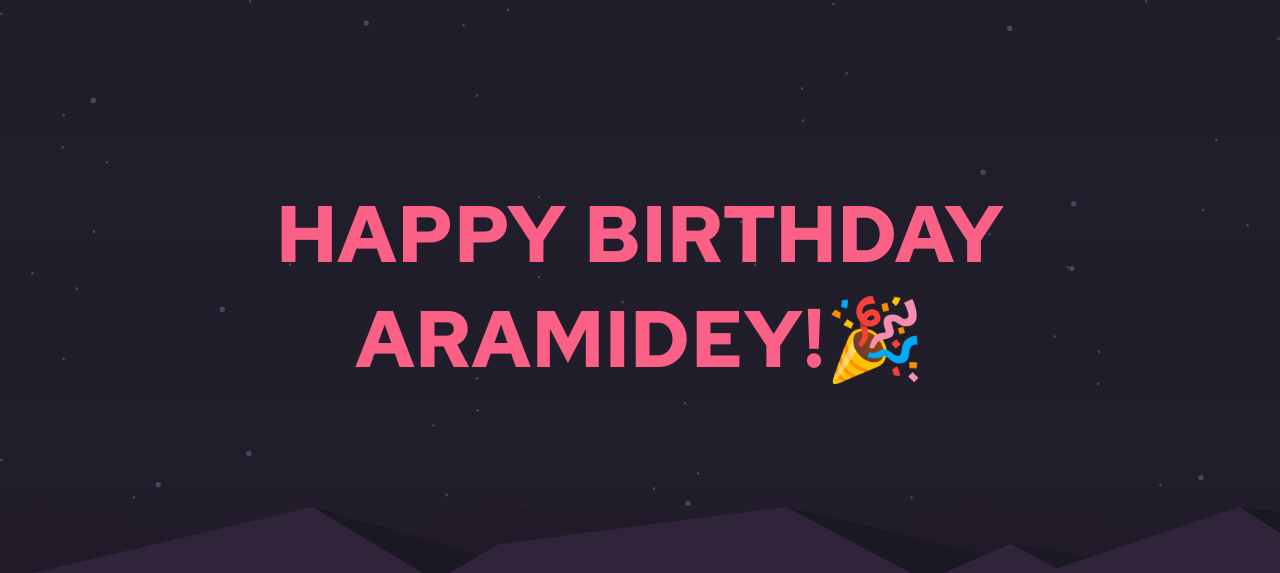
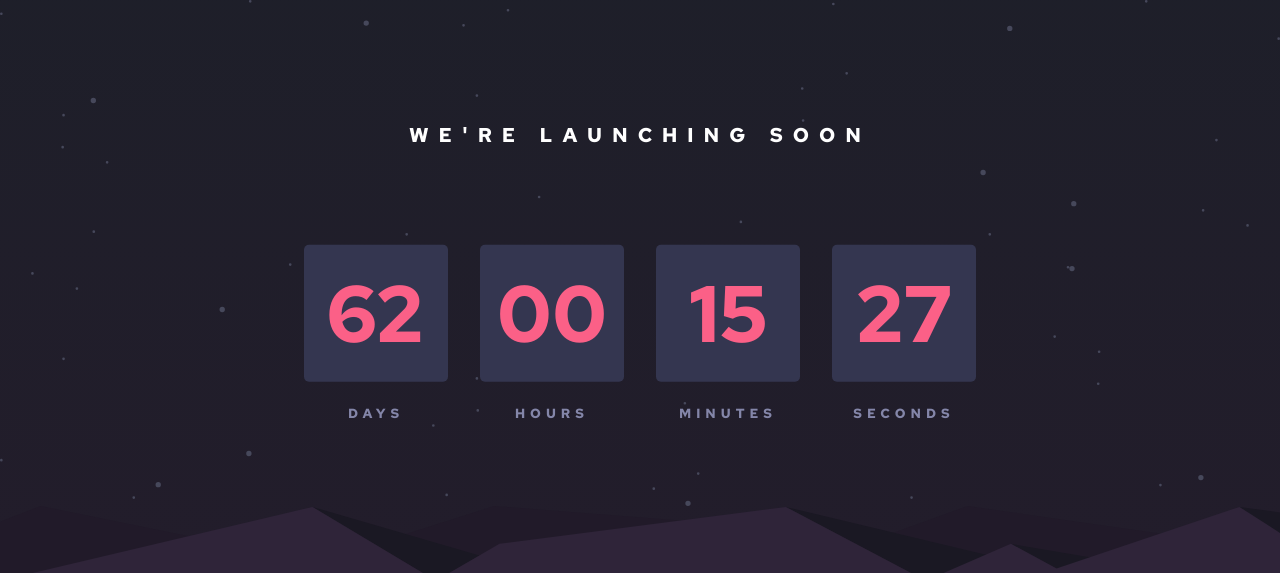
Before and after one commit to Tewogbade/Countdown-timer, a plain HTML site: page index.html in a window 1280 px wide. Shown: the top 573 px of the page. Drawn offline with Linux system fonts and the light colour scheme.

Commit message:
time update to Jan 1st

```diff
--- a/index.html
+++ b/index.html
@@ -12,8 +12,8 @@
       <img id="image" src="/images/bg-stars.svg" alt="" />
       <p class="expired"></p>
       <div class="text-time">
-        <!-- <h2>We're launching soon</h2> -->
-        <h2>Aramidey's birthday countdown</h2>
+        <h2>We're launching soon</h2>
+
         <div class="countdown">
           <div class="container-day">
             <h3 class="day">00</h3>
--- a/index.js
+++ b/index.js
@@ -1,18 +1,14 @@
 "use strict";
-const countDate = new Date("Oct 30 2022 00:00:00").getTime();
+const countDate = new Date("Jan 1 2023 00:00:00").getTime();
 
 const countDown = () => {
   const now = new Date().getTime();
   const countDownTime = countDate - now;
+
   if (countDownTime <= 1000) {
     document.querySelector(".text-time").style.display = "none";
-    document.querySelector(".expired").textContent =
-      "HAPPY BIRTHDAY ARAMIDEY!🎉";
+    document.querySelector(".expired").textContent = "TIME HAS EXPIRED!";
   }
-  // if (countDownTime <= 1000) {
-  //   document.querySelector(".text-time").style.display = "none";
-  //   document.querySelector(".expired").textContent = "TIME HAS EXPIRED!";
-  // }
   const second = 1000;
   const minute = second * 60;
   const hour = minute * 60;
```
